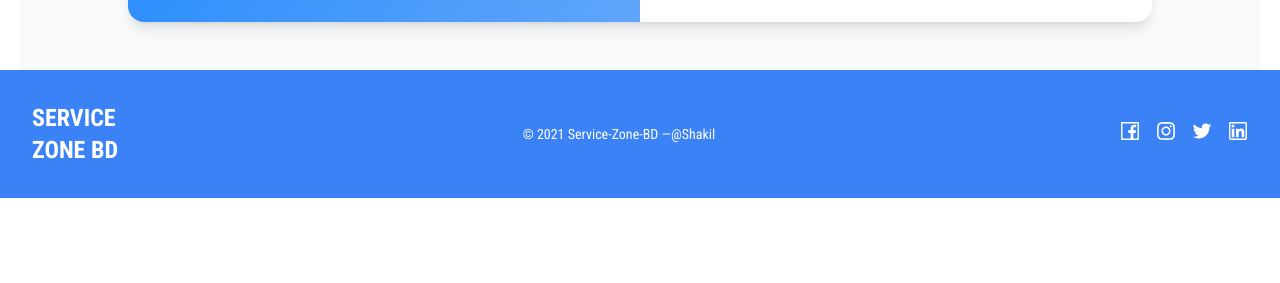
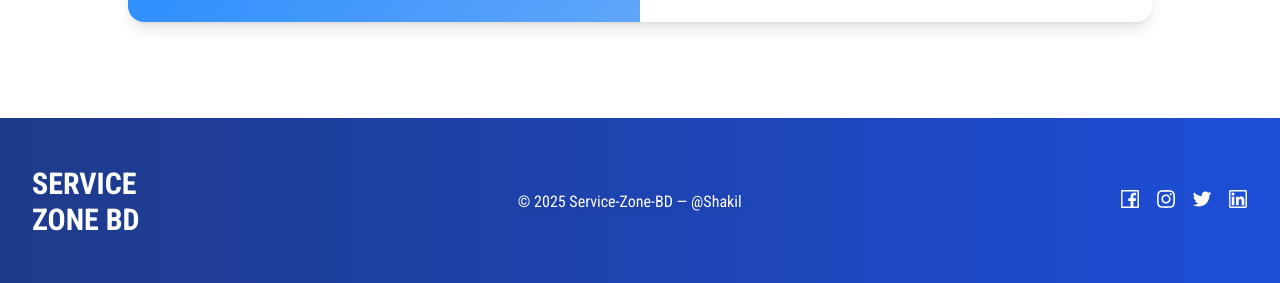
Before and after one commit to devshakilh/service-xone-bd_frontend, a Next.js app: page / in a window 1280 px wide. Shown: the part 5243-5526 px from the top of the page. Before the commit the page ends 5441 px from the top, so only its background shows below. Built offline with nearby package versions, Linux system fonts and the light colour scheme; no server answers.

Commit message:
feat: improve Footer responsiveness and UI

```diff
--- a/src/components/ui/footer.tsx
+++ b/src/components/ui/footer.tsx
@@ -1,94 +1,122 @@
-"use client";
+'use client';
 
 import {
   FacebookOutlined,
   InstagramOutlined,
   LinkedinOutlined,
   TwitterOutlined,
-} from "@ant-design/icons";
-import Link from "next/link";
-import { motion } from "framer-motion";
+} from '@ant-design/icons';
+import Link from 'next/link';
+import { motion } from 'framer-motion';
 
 const Footer = () => {
+  const currentYear = new Date().getFullYear();
+
+  const socialLinks = [
+    {
+      href: '#',
+      icon: <FacebookOutlined className="text-xl" />,
+      label: 'Facebook',
+      hoverColor: 'hover:text-blue-400',
+    },
+    {
+      href: '#',
+      icon: <InstagramOutlined className="text-xl" />,
+      label: 'Instagram',
+      hoverColor: 'hover:text-pink-400',
+    },
+    {
+      href: '#',
+      icon: <TwitterOutlined className="text-xl" />,
+      label: 'Twitter',
+      hoverColor: 'hover:text-blue-300',
+    },
+    {
+      href: '#',
+      icon: <LinkedinOutlined className="text-xl" />,
+      label: 'LinkedIn',
+      hoverColor: 'hover:text-blue-600',
+    },
+  ];
+
+  const containerVariants = {
+    hidden: { opacity: 0, y: 20 },
+    visible: {
+      opacity: 1,
+      y: 0,
+      transition: { duration: 0.8, ease: 'easeOut' },
+    },
+  };
+
+  const itemVariants = {
+    hidden: { opacity: 0, y: 10 },
+    visible: (i: number) => ({
+      opacity: 1,
+      y: 0,
+      transition: { delay: i * 0.2, duration: 0.6, ease: 'easeOut' },
+    }),
+  };
+
   return (
     <motion.footer
-      initial={{ opacity: 0, y: 20 }}
-      animate={{ opacity: 1, y: 0 }}
-      transition={{ duration: 0.8 }}
-      className="bg-blue-500 text-white py-8"
+      className="bg-gradient-to-r from-blue-900 to-blue-700 text-white py-8 sm:py-12"
+      initial="hidden"
+      animate="visible"
+      variants={containerVariants}
     >
-      <div className="max-w-7xl mx-auto px-4 sm:px-6 lg:px-8 flex flex-wrap items-center justify-between">
+      <div className="container mx-auto px-4 sm:px-6 lg:px-8 flex flex-col sm:flex-row items-center justify-between gap-6 sm:gap-0">
         <motion.div
-          initial={{ scale: 0.8, opacity: 0 }}
-          animate={{ scale: 1, opacity: 1 }}
-          transition={{ duration: 0.8 }}
+          custom={0}
+          initial="hidden"
+          animate="visible"
+          variants={itemVariants}
         >
           <Link
             href="/"
-            className="text-2xl font-bold text-white hover:text-blue-400"
+            className="text-2xl sm:text-3xl font-bold text-white hover:text-yellow-300 transition-colors duration-300"
           >
             SERVICE <br /> ZONE BD
           </Link>
         </motion.div>
 
         <motion.p
-          initial={{ opacity: 0 }}
-          animate={{ opacity: 1 }}
-          transition={{ duration: 1 }}
-          className="text-white text-sm mt-4 sm:mt-0"
+          custom={1}
+          initial="hidden"
+          animate="visible"
+          variants={itemVariants}
+          className="text-white text-sm sm:text-base drop-shadow-md"
         >
-          © 2021 Service-Zone-BD —
-          <Link href="#" className="text-white hover:text-blue-400">
+          © {currentYear} Service-Zone-BD —{' '}
+          <Link
+            href="devshakilh"
+            className="text-white hover:text-yellow-300 transition-colors duration-300"
+          >
             @Shakil
           </Link>
         </motion.p>
 
         <motion.div
-          className="flex space-x-4 mt-4 sm:mt-0"
-          initial={{ opacity: 0, y: 10 }}
-          animate={{ opacity: 1, y: 0 }}
-          transition={{ duration: 0.8, delay: 0.3 }}
+          custom={2}
+          initial="hidden"
+          animate="visible"
+          variants={itemVariants}
+          className="flex space-x-4"
         >
-          <Link
-            href="#"
-            className="text-white hover:text-blue-500 transition-transform transform hover:scale-110"
-          >
-            <FacebookOutlined
-              style={{ fontSize: "20px" }}
-              onMouseEnter={() => {}}
-              onMouseLeave={() => {}}
-            />
-          </Link>
-          <Link
-            href="#"
-            className="text-white hover:text-pink-500 transition-transform transform hover:scale-110"
-          >
-            <InstagramOutlined
-              style={{ fontSize: "20px" }}
-              onMouseEnter={() => {}}
-              onMouseLeave={() => {}}
-            />
-          </Link>
-          <Link
-            href="#"
-            className="text-white hover:text-blue-400 transition-transform transform hover:scale-110"
-          >
-            <TwitterOutlined
-              style={{ fontSize: "20px" }}
-              onMouseEnter={() => {}}
-              onMouseLeave={() => {}}
-            />
-          </Link>
-          <Link
-            href="#"
-            className="text-white hover:text-blue-700 transition-transform transform hover:scale-110"
-          >
-            <LinkedinOutlined
-              style={{ fontSize: "20px" }}
-              onMouseEnter={() => {}}
-              onMouseLeave={() => {}}
-            />
-          </Link>
+          {socialLinks.map((link, index) => (
+            <motion.div
+              key={index}
+              whileHover={{ scale: 1.2, rotate: 5 }}
+              whileTap={{ scale: 0.9 }}
+            >
+              <Link
+                href={link.href}
+                className={`text-white ${link.hoverColor} transition-colors duration-300`}
+                aria-label={link.label}
+              >
+                {link.icon}
+              </Link>
+            </motion.div>
+          ))}
         </motion.div>
       </div>
     </motion.footer>
```
Also changed, not shown: src/components/ui/FeedbackForm.tsx (+99 -39 lines).
